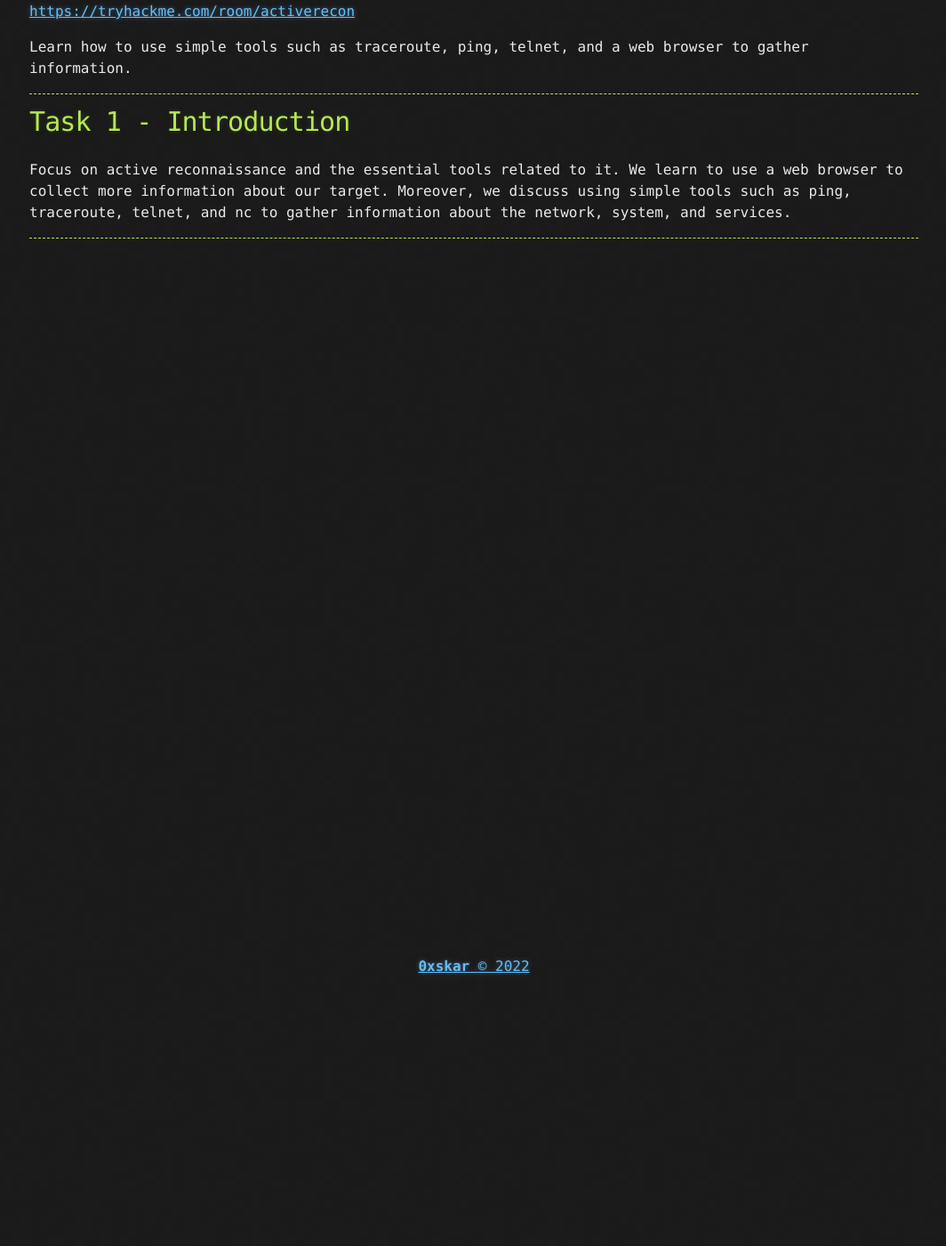
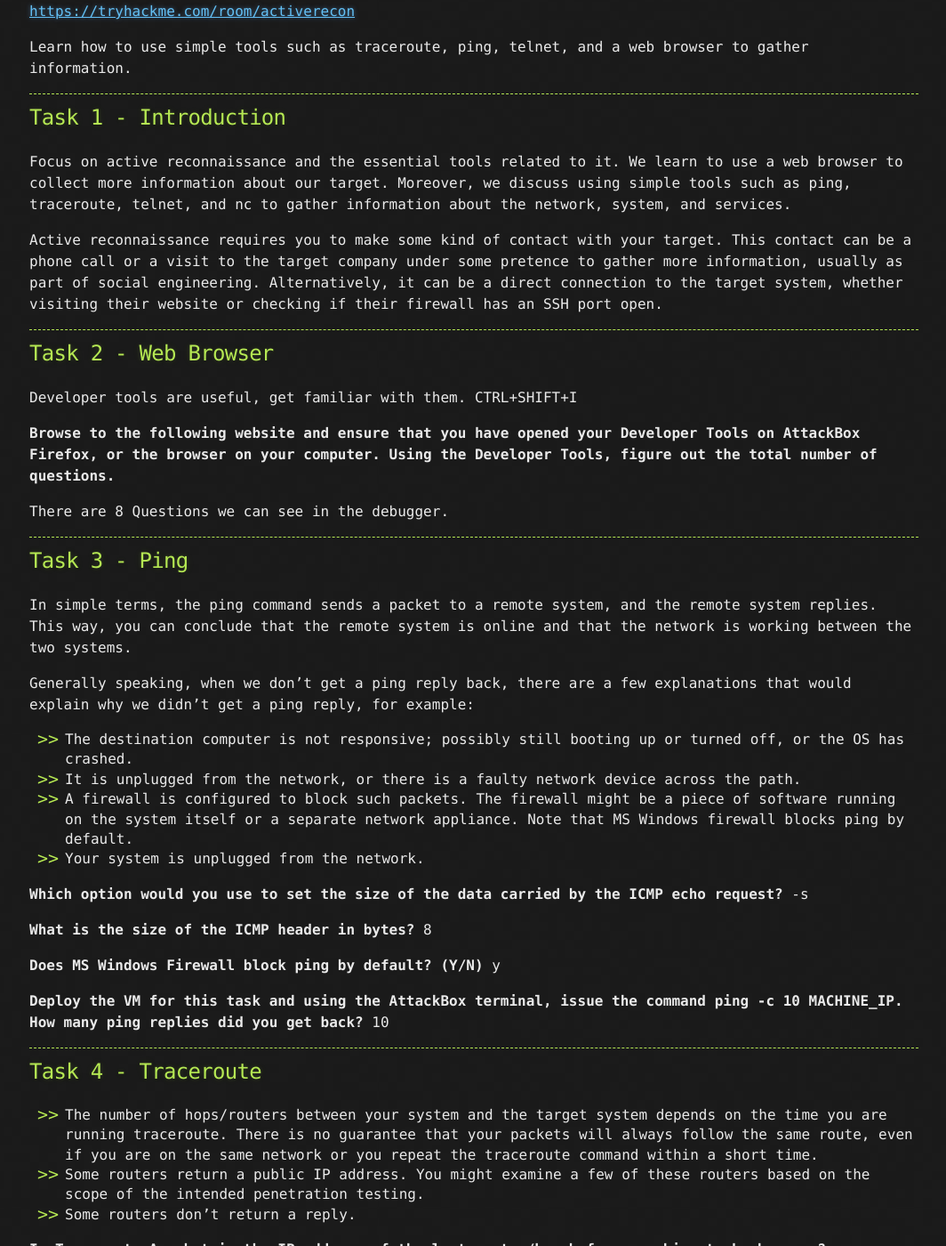
Before and after one commit to 0xskar/0xskar.github.io, a Jekyll site: the page built from _posts/2022-06-15-TryHackMe-Active-Recon.md, in a window 1280 px wide and 1400 px high, scrolled down 239 px. Shown: the whole window at 89% size, without its empty margins (107-1171 px from the left). Built offline with Jekyll 4.4.1, drawn with Linux system fonts in a browser that asks for light colours; some of the changed text lies outside the part shown.

Commit message:
Active Recon Done, working on Nmap Live Host Discovery

```diff
--- a/_posts/2022-06-15-TryHackMe-Active-Recon.md
+++ b/_posts/2022-06-15-TryHackMe-Active-Recon.md
@@ -9,8 +9,84 @@
 
 * * *
 
-# [](#header-3)Task 1 - Introduction
+## [](#header-2)Task 1 - Introduction
 
 Focus on active reconnaissance and the essential tools related to it. We learn to use a web browser to collect more information about our target. Moreover, we discuss using simple tools such as ping, traceroute, telnet, and nc to gather information about the network, system, and services.
 
+Active reconnaissance requires you to make some kind of contact with your target. This contact can be a phone call or a visit to the target company under some pretence to gather more information, usually as part of social engineering. Alternatively, it can be a direct connection to the target system, whether visiting their website or checking if their firewall has an SSH port open.
+
 * * *
+
+## [](#header-2)Task 2 - Web Browser
+
+Developer tools are useful, get familiar with them. CTRL+SHIFT+I
+
+**Browse to the following website and ensure that you have opened your Developer Tools on AttackBox Firefox, or the browser on your computer. Using the Developer Tools, figure out the total number of questions.**
+
+There are 8 Questions we can see in the debugger.
+
+
+* * *
+
+## [](#header-2)Task 3 - Ping
+
+In simple terms, the ping command sends a packet to a remote system, and the remote system replies. This way, you can conclude that the remote system is online and that the network is working between the two systems.
+
+Generally speaking, when we don’t get a ping reply back, there are a few explanations that would explain why we didn’t get a ping reply, for example:
+
+   - The destination computer is not responsive; possibly still booting up or turned off, or the OS has crashed.
+   - It is unplugged from the network, or there is a faulty network device across the path.
+   - A firewall is configured to block such packets. The firewall might be a piece of software running on the system itself or a separate network appliance. Note that MS Windows firewall blocks ping by default.
+   - Your system is unplugged from the network.
+
+**Which option would you use to set the size of the data carried by the ICMP echo request?** -s
+
+**What is the size of the ICMP header in bytes?** 8
+
+**Does MS Windows Firewall block ping by default? (Y/N)** y
+
+**Deploy the VM for this task and using the AttackBox terminal, issue the command ping -c 10 MACHINE_IP. How many ping replies did you get back?** 10
+
+* * *
+
+## [](#header-2)Task 4 - Traceroute
+
+   - The number of hops/routers between your system and the target system depends on the time you are running traceroute. There is no guarantee that your packets will always follow the same route, even if you are on the same network or you repeat the traceroute command within a short time.
+   - Some routers return a public IP address. You might examine a few of these routers based on the scope of the intended penetration testing.
+   - Some routers don’t return a reply.
+
+
+**In Traceroute A, what is the IP address of the last router/hop before reaching tryhackme.com?** 172.67.69.208
+
+**In Traceroute B, what is the IP address of the last router/hop before reaching tryhackme.com?** 104.26.11.229
+
+**In Traceroute B, how many routers are between the two systems?** 26
+
+**Start the attached VM from Task 3 if it is not already started. On the AttackBox, run traceroute 10.10.208.84. Check how many routers/hops are there between the AttackBox and the target VM.**
+
+* * *
+
+## [](#header-2)Task 5 - Telnet
+
+``telnet [ip-address] [port]``
+
+**Start the attached VM from Task 3 if it is not already started. On the AttackBox, open the terminal and use the telnet client to connect to the VM on port 80. What is the name of the running server?** Apache
+
+**What is the version of the running server (on port 80 of the VM)?** 2.4.10
+
+* * *
+
+## [](#header-2)Task 6 - Netcat
+
+We know about netcat but anyways heres some options:
+
+| option | meaning |
+|--------|---------|
+| -l | Listen mode |
+| -p | Specify the Port number |
+| -n | Numeric only; no resolution of hostnames via DNS |
+| -v | Verbose output (optional, yet useful to discover any bugs) |
+| -vv | Very Verbose (optional) |
+| -k | Keep listening after client disconnects |
+
+* * *
```
Also changed, not shown: _posts/2022-06-15-TryHackMe-nmap01.md (added, +18 -0 lines), 10 other files.
